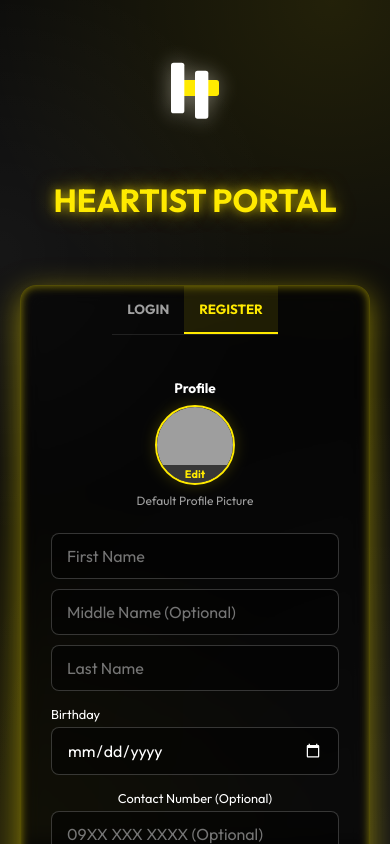
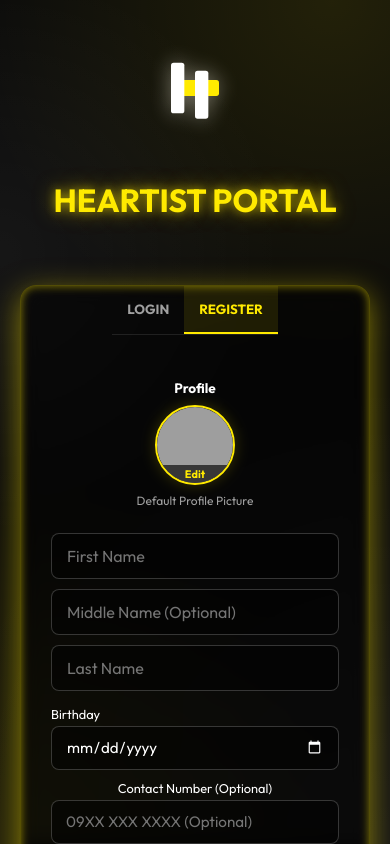
Before and after one commit to johnrichford2000-lang/heartist, a Next.js app: page /login in a window 390 px wide. Both pictures are taken after a click on the button "REGISTER". Shown: the top 844 px of the page. Built offline with nearby package versions, Linux system fonts and the light colour scheme; no server answers; the database is empty; grey boxes are pictures that could not be loaded.

Commit message:
Standardize Birthday input height to 44px and use balanced responsive grid with Contact Number

```diff
--- a/app/login/page.tsx
+++ b/app/login/page.tsx
@@ -916,14 +916,16 @@ export default function LoginPage() {
                 />
               </div>
 
-              {/* Birthday Field (Dedicated Row) */}
-              <div style={{ display: "flex", flexDirection: "column", gap: "5px", width: "100%" }}>
+              {/* Birthday and Contact Number (Balanced Responsive Grid) */}
+              <div style={{ display: "grid", gridTemplateColumns: "repeat(auto-fit, minmax(160px, 1fr))", gap: "10px", width: "100%" }}>
+                {/* Birthday Field */}
+                <div style={{ display: "flex", flexDirection: "column", gap: "4px", minWidth: 0 }}>
                   <div style={{ display: "flex", justifyContent: "space-between", alignItems: "center" }}>
                     <label style={{ fontSize: "0.8rem", color: "var(--neon-white)", fontFamily: "var(--font-outfit)" }}>
                       Birthday
                     </label>
                     {regBirthDate && calculateAge(regBirthDate) > 0 && (
-                    <span style={{ fontSize: "0.75rem", color: "var(--neon-yellow)", fontWeight: "bold", fontFamily: "var(--font-outfit)" }}>
+                      <span style={{ fontSize: "0.72rem", color: "var(--neon-yellow)", fontWeight: "bold", fontFamily: "var(--font-outfit)" }}>
                         {calculateAge(regBirthDate)} yrs old
                       </span>
                     )}
@@ -933,12 +935,25 @@ export default function LoginPage() {
                     title="Birthday"
                     value={regBirthDate}
                     onChange={(e) => setRegBirthDate(e.target.value)}
-                  style={{ width: "100%", boxSizing: "border-box", padding: "12px 15px", borderRadius: "8px", background: "rgba(0,0,0,0.5)", border: "1px solid rgba(255,255,255,0.2)", color: "white", colorScheme: "dark", outline: "none", fontFamily: "var(--font-outfit)", fontSize: "1rem" }}
+                    style={{
+                      width: "100%",
+                      height: "44px",
+                      boxSizing: "border-box",
+                      padding: "0 14px",
+                      borderRadius: "8px",
+                      background: "rgba(0,0,0,0.5)",
+                      border: "1px solid rgba(255,255,255,0.2)",
+                      color: "white",
+                      colorScheme: "dark",
+                      outline: "none",
+                      fontFamily: "var(--font-outfit)",
+                      fontSize: "0.95rem"
+                    }}
                   />
                 </div>
 
-              {/* Contact Number Field (Dedicated New Line) */}
-              <div style={{ display: "flex", flexDirection: "column", gap: "5px", width: "100%" }}>
+                {/* Contact Number Field */}
+                <div style={{ display: "flex", flexDirection: "column", gap: "4px", minWidth: 0 }}>
                   <label style={{ fontSize: "0.8rem", color: "var(--neon-white)", fontFamily: "var(--font-outfit)" }}>
                     Contact Number (Optional)
                   </label>
@@ -947,8 +962,21 @@ export default function LoginPage() {
                     placeholder="09XX XXX XXXX (Optional)"
                     value={regContact}
                     onChange={(e) => setRegContact(e.target.value.replace(/[^0-9+\-\s]/g, '').slice(0, 16))}
-                  style={{ width: "100%", boxSizing: "border-box", padding: "12px 15px", borderRadius: "8px", background: "rgba(0,0,0,0.5)", border: "1px solid rgba(255,255,255,0.2)", color: "white", outline: "none", fontFamily: "var(--font-outfit)", fontSize: "1rem" }}
+                    style={{
+                      width: "100%",
+                      height: "44px",
+                      boxSizing: "border-box",
+                      padding: "0 14px",
+                      borderRadius: "8px",
+                      background: "rgba(0,0,0,0.5)",
+                      border: "1px solid rgba(255,255,255,0.2)",
+                      color: "white",
+                      outline: "none",
+                      fontFamily: "var(--font-outfit)",
+                      fontSize: "0.95rem"
+                    }}
                   />
+                </div>
               </div>
 
               <input
```
Also changed, not shown: app/profile/page.tsx (+6 -6 lines). Lines whose indentation alone changed are shown as unchanged.
